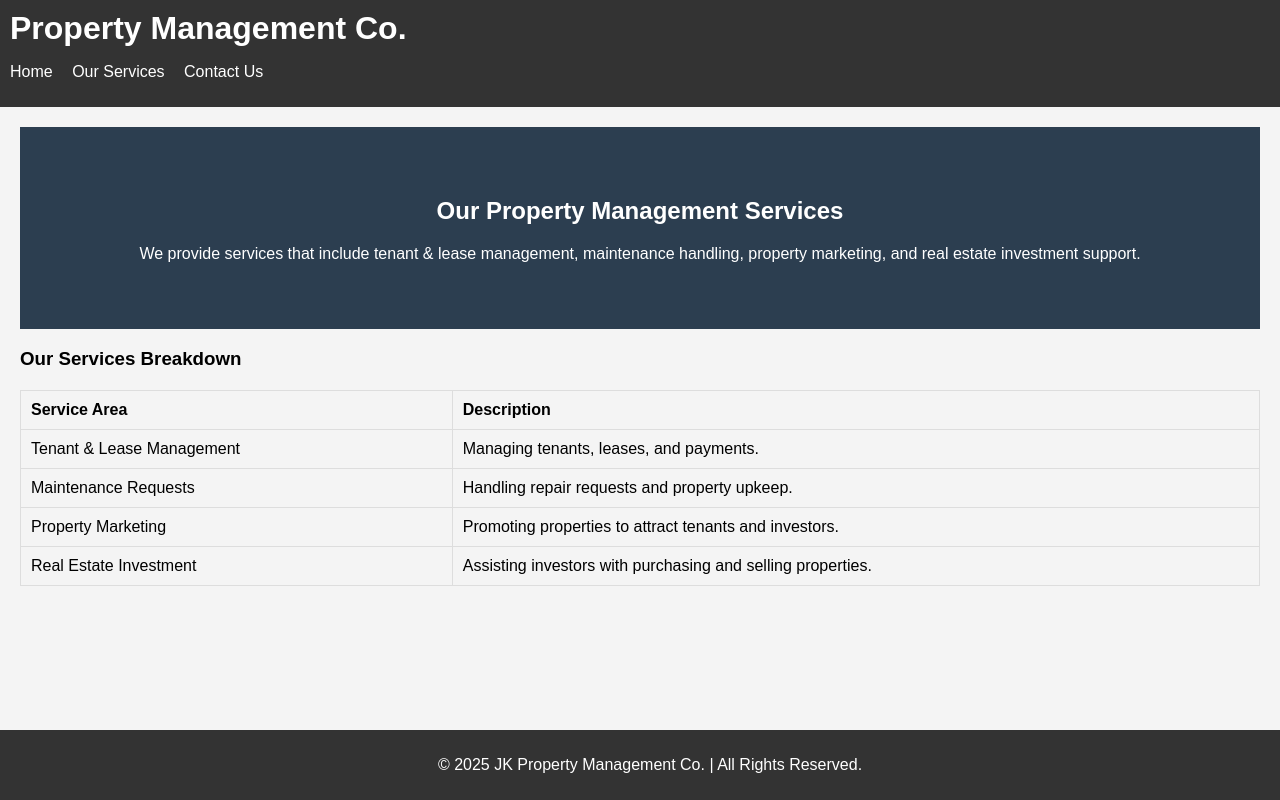
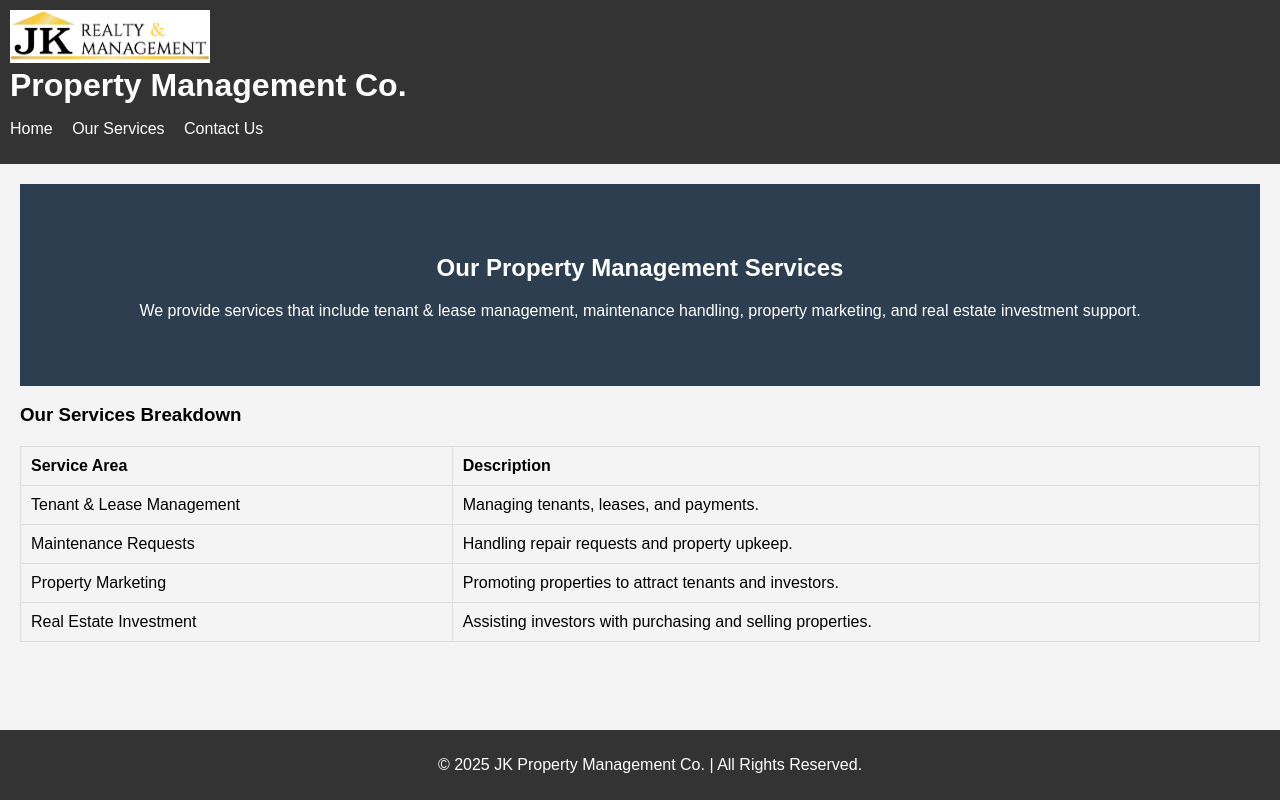
Before and after one commit to GitjoonJK/GitjoonJK, a plain HTML site: page property-management-site/services.html in a window 1280 px wide. Drawn offline with Linux system fonts and the light colour scheme.

Commit message:
Update services.html

```diff
--- a/property-management-site/services.html
+++ b/property-management-site/services.html
@@ -9,6 +9,7 @@
 <body>
     <header>
         <div class="logo">
+            <img src="images/logo JK.jpg" style="max-width: 200px;">
             <h1>Property Management Co.</h1>
         </div>
         <nav>
```
